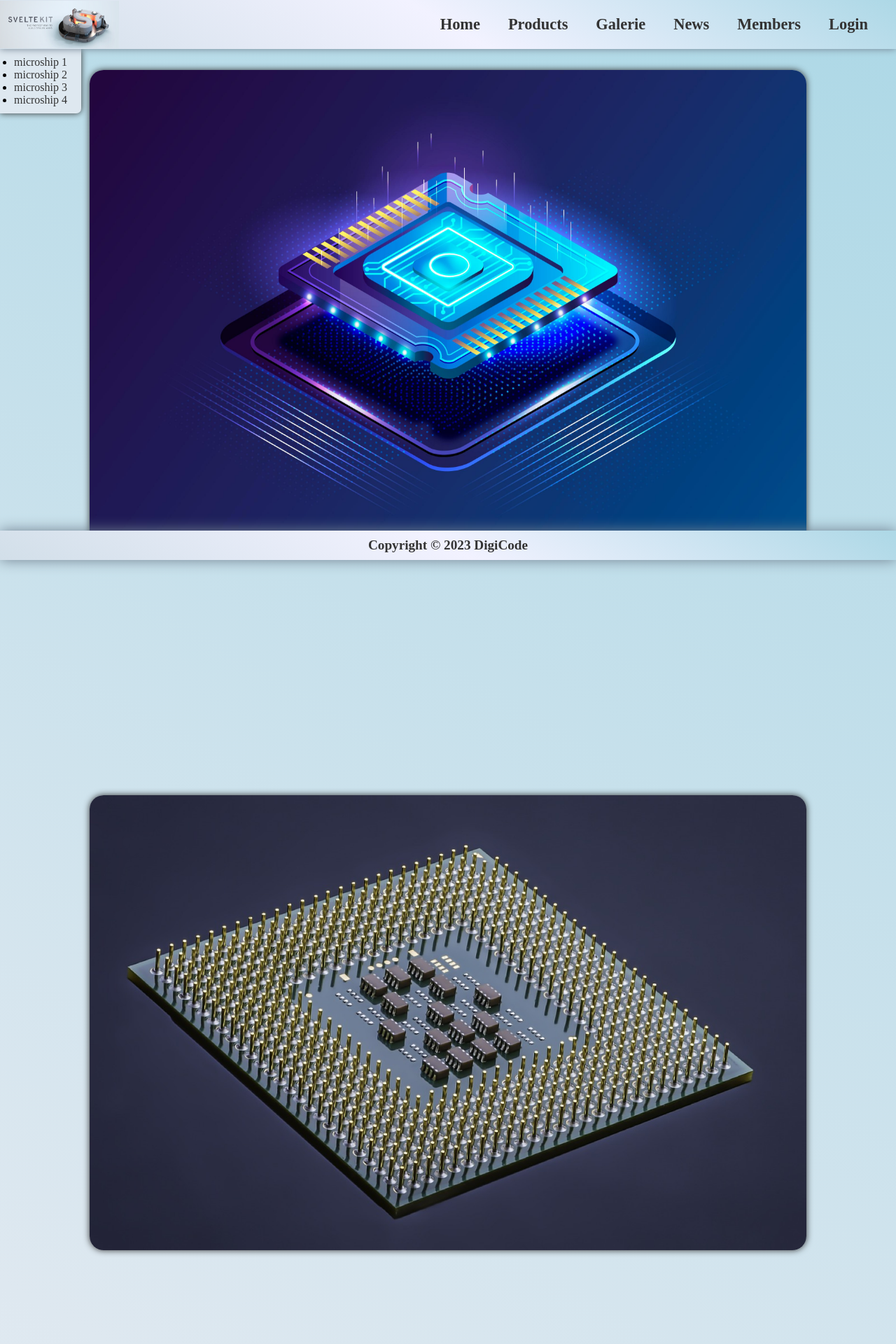
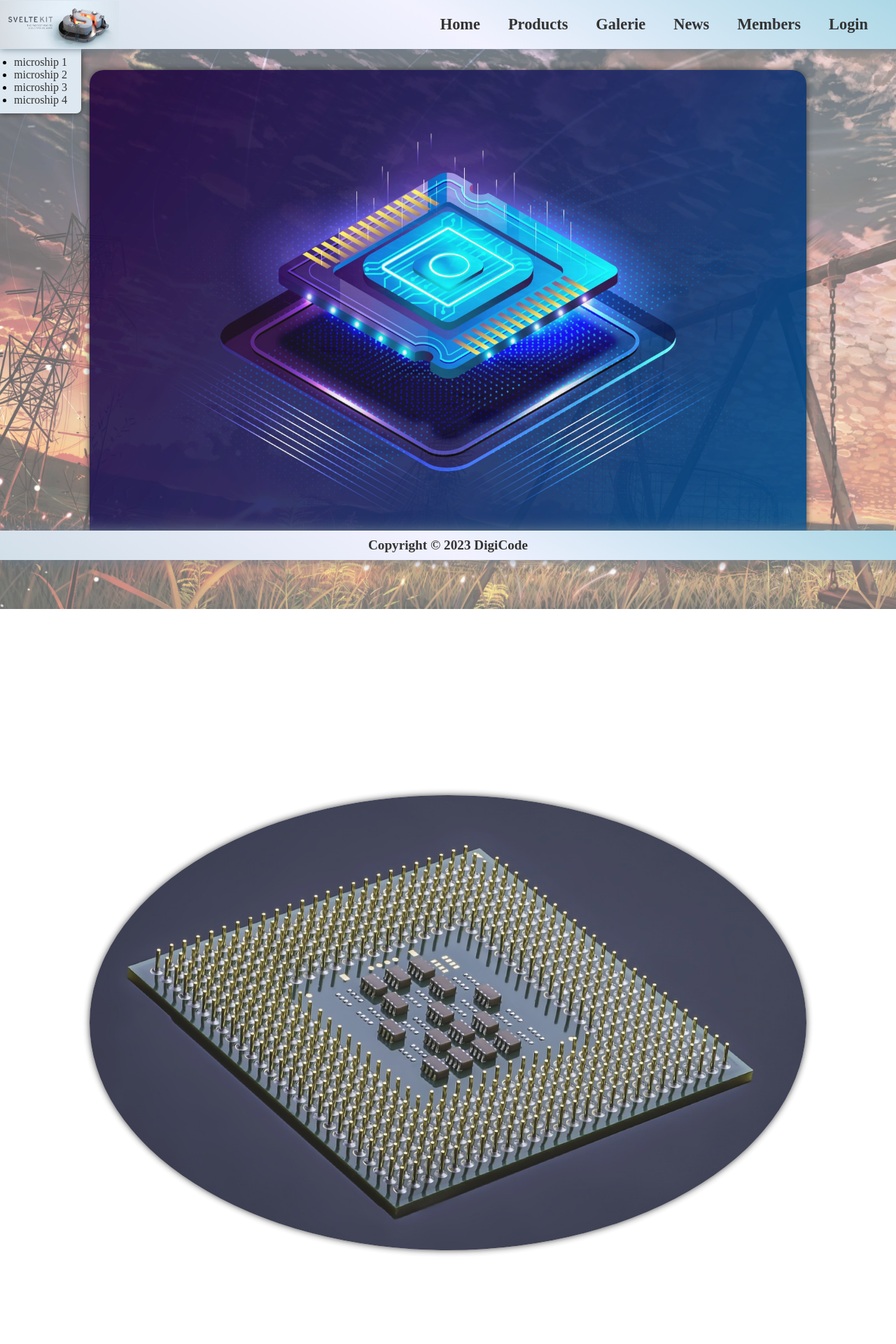
Before and after one commit to TLRKiliann/sveltekit-website, a SvelteKit app in the folder my-app/: page /galerie in a window 1280 px wide. Shown: the top 1920 px of the page at 70% size. Built offline with nearby package versions, Linux system fonts and the light colour scheme; no server answers.

Commit message:
bg img added & design improved

```diff
--- a/my-app/src/routes/galerie/+page.svelte
+++ b/my-app/src/routes/galerie/+page.svelte
@@ -3,6 +3,7 @@
   import microTwo from '$lib/images/micro6.jpg';
   import microThree from '$lib/images/micro3.png';
   import microFour from '$lib/images/micro5.jpg';
+  import landscapebg from '$lib/images/landscape2.jpg'
 </script>
 
 <span id="s1"></span>
@@ -18,6 +19,10 @@
     <li><a href="#s3">microship 3</a></li>
     <li><a href="#s4">microship 4</a></li>
   </ul>
+
+  <div class="box--img">
+    <img alt="landscape img" src={landscapebg} />
+  </div>
 
   <div id="slide1">
     <img class="class--img1" alt="micro 1" src={microOne} />
@@ -43,7 +48,6 @@
     min-height: 100vh;
     top: 0px;
     transition: top 1.4s cubic-bezier(.49,.22,.52,1.35);
-    background: linear-gradient(30deg, #f8f8ff, #dee8f0, lightblue);
   }
   #nav {
     position: fixed;
@@ -62,32 +66,49 @@
     text-decoration: none;
     color: #333;
   }
-
+  .box--img {
+    position: fixed;
+    top: 70px;
+    width: 100%;
+    height: 100%;
+    margin: auto;
+    z-index: -3;
+  }
+  .box--img img {
+    width: 100%;
+    height: 100%;
+    opacity: 0.6;
+    object-fit: cover;
+  }
   .class--img1 {
     margin: 0% 10%;
     width: 80%;
     border-radius: 20px;
     box-shadow: 0px 0px 10px #333;
+    opacity: 0.9;
   }
   .class--img2 {
     margin: -5% 10%;
     width: 80%;
-    border-radius: 20px;
+    border-radius: 50%;
     box-shadow: 0px 0px 10px #333;
+    opacity: 0.9;
   }
   .class--img3 {
     margin: 2% 10%;
     width: 80%;
     border-radius: 20px;
     box-shadow: 0px 0px 10px #333;
+    opacity: 0.9;
   }
   .class--img4 {
     margin: 0% 10%;
     margin-top: -3%;
     margin-bottom: 3%;
     width: 80%;
-    border-radius: 20px;
+    border-radius: 50%;
     box-shadow: 0px 0px 10px #333;
+    opacity: 0.9;
   }
 
   #slide1, #slide2, #slide3, #slide4 {
@@ -111,24 +132,35 @@
   #s2:target ~ #wrap #slide3 { background-position: 50% 50%; }
   #s2:target ~ #wrap #slide4 { background-position: 50% 50%; }
 
-  #s2:target ~ #wrap #nav li:first-child + li a { text-shadow: 0 0 5px orange, 0 0 5px orange; }
+  #s2:target ~ #wrap #nav li:first-child + li a {
+    color: yellow; text-shadow: 0 0 10px orangered, 0 0 10px orangered;
+  }
 
   #s1:target ~ #wrap { top:0px; }
-  #s1:target ~ #wrap #nav li:first-child a { text-shadow: 0 0 5px orange, 0 0 5px orange; }
+  #s1:target ~ #wrap #nav li:first-child a {
+    color: yellow;
+    text-shadow: 0 0 10px orangered, 0 0 10px orangered;
+  }
   #s1:target ~ #wrap #slide1 { background-position: 50% 0%; }
   #s1:target ~ #wrap #slide2 { background-position: 50% 0%; }
   #s1:target ~ #wrap #slide3 { background-position: 50% 0%; }
   #s1:target ~ #wrap #slide4 { background-position: 50% 0%; }
 
   #s3:target ~ #wrap { top:-2150px; }
-  #s3:target ~ #wrap #nav li:nth-child(3) a { text-shadow: 0 0 5px orange, 0 0 5px orange; }
+  #s3:target ~ #wrap #nav li:nth-child(3) a {
+    color: yellow;
+    text-shadow: 0 0 10px orangered, 0 0 10px orangered;
+  }
   #s3:target ~ #wrap #slide1 { background-position: 50% 50%; }
   #s3:target ~ #wrap #slide2 { background-position: 50% 0%; }
   #s3:target ~ #wrap #slide3 { background-position: 50% 0%; }
   #s3:target ~ #wrap #slide4 { background-position: 50% 0%; }
 
-  #s4:target ~ #wrap { top:-3150px; }
-  #s4:target ~ #wrap #nav li:last-child a { text-shadow: 0 0 5px orange, 0 0 5px orange; }
+  #s4:target ~ #wrap { top:-3250px; }
+  #s4:target ~ #wrap #nav li:last-child a {
+    color: yellow;
+    text-shadow: 0 0 10px orangered, 0 0 10px orangered;
+  }
   #s4:target ~ #wrap #slide1 { background-position: 50% 50%; }
   #s4:target ~ #wrap #slide2 { background-position: 50% 0%; }
   #s4:target ~ #wrap #slide3 { background-position: 50% 0%; }
```
